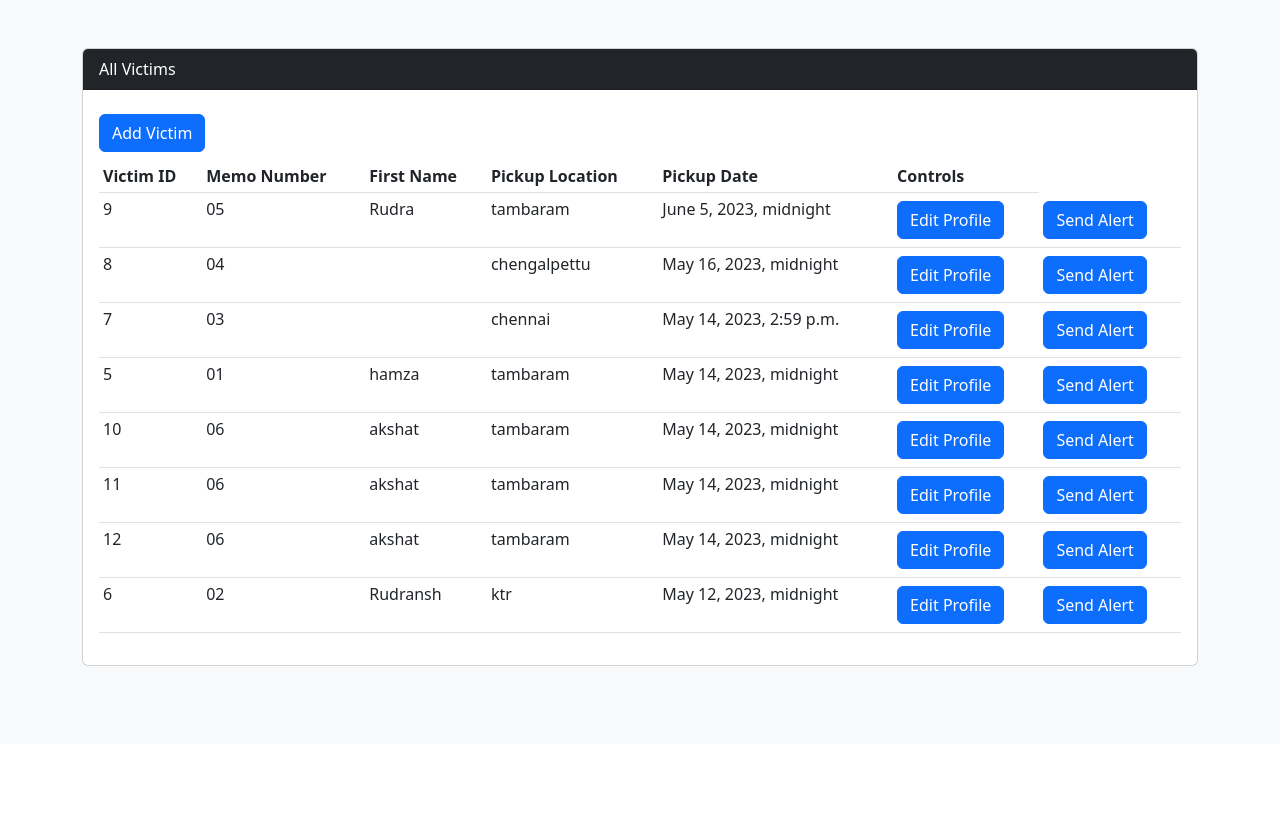
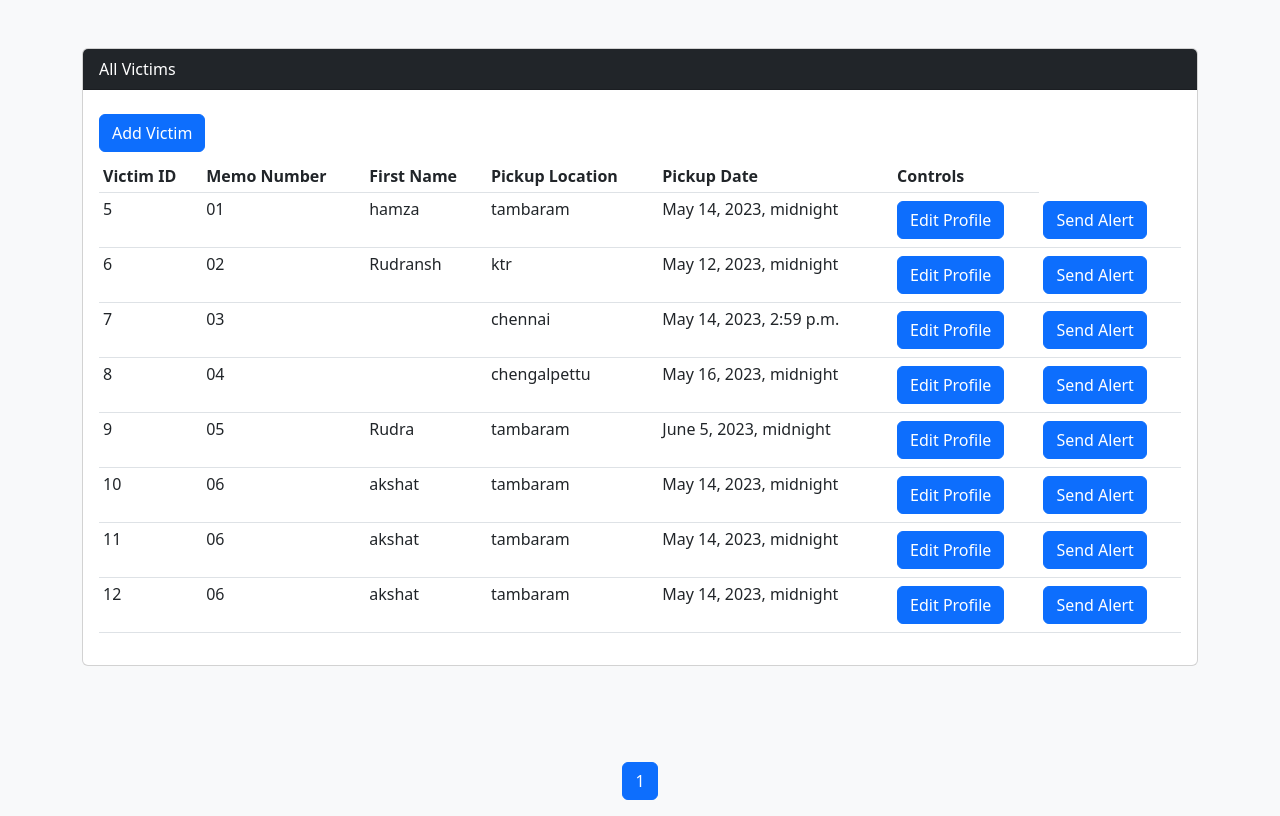
Before and after one commit to RudranshPandey/prakash-django-ver, a Django app: page /victims/index in a window 1280 px wide. Shown: the part 56-872 px from the top of the page. Before the commit the page ends 722 px from the top, so only its background shows below. Run offline with Django 3.2, Linux system fonts and the light colour scheme; data comes from the database, SQL or seed files in the repository; both versions use the stored data as it was after the commit; some libraries are stand-ins or nearby versions.

Commit message:
added Pagination

```diff
--- a/victims/models.py
+++ b/victims/models.py
@@ -1,6 +1,6 @@
 from django.db import models
 from django.utils.html import mark_safe
-
+import uuid
 # Create your models here.
 class All_profiles(models.Model):
     GENDER_LISTS=(
--- a/victims/templates/victims/index.html
+++ b/victims/templates/victims/index.html
@@ -20,7 +20,7 @@
                     </tr>
                 </thead>
                 <tbody>
-                    {% for victim in victims %}
+                    {% for victim in victims_per_page %}
                     <tr>
                         <td>{{victim.id}}</td>
                         <td>{{victim.memo_no}}</td>
@@ -35,10 +35,53 @@
                 </tbody>
 
             </table>
-
         </div>
         </div>
     </div>
 
 </div>
+<br/></br/>
+<nav aria-label="Page navigation example">
+    <ul class="pagination justify-content-center">
+
+
+{% if victims_per_page.has_previous %}
+<li class="page-item"><a class="page-link" href="/victims/index?page=1">&laquo First</a></li>
+<!--<li class="page-item"><a class="page-link" href="/victims/index?page={{victims_per_page.previous_page_number}}">Prev</a></li>
+-->
+{% endif %}
+
+{% if victims_per_page.number|add:'-2' > 1%}
+<li class="page-item"><a href="/victims/index?page={{victims_per_page.number|add:'-2'}}" class="page-link" >&hellip;</a></li>
+{% endif %}
+
+{% for i in victims_per_page.paginator.page_range %}
+{% if victims_per_page.number == i %}
+<li class="page-item active"><span class="page-link">{{ i }}</span class="sr-only"></li>
+{% elif i > victims_per_page.number|add:'-2' and i < victims_per_page.number|add:'2' %}
+<li class="page-item"><a href="/victims/index?page={{ i }}" class="page-link">{{ i }}</a></li>
+{% endif %}
+{% endfor %}
+
+{% if victims_per_page.paginator.num_pages > victims_per_page.number|add:'2' %}
+<li class="page-item"><span class="page-link"><a style="text-decoration:none;" href="/victims/index?page={{ victims_per_page.number|add:'-2'}}">&hellip;</a></span></li>
+<li class="page-item" ><a href="/victims/index?page={{i}}">{{i}}</a></li>
+<li class="page-item" ><a class="page-link" href="/victims/index?page={{victims_per_page.paginator.num_pages}}">{{victims_per_page.paginator.num_pages}}</a></li>
+{% endif %}
+
+{% if victims_per_page.has_next %}
+<!--
+<li class="page-item"><a class="page-link" href="/victims/index?page={{victims_per_page.next_page_number}}">Next</a></li>
+-->
+<li class="page-item"><a class="page-link" href="/victims/index?page={{victims_per_page.paginator.num_pages}}">Last &raquo</a></li>
+{% endif %}
+</ul>
+</nav>
 {% endblock %}
+
+
+<!-- This is pagination without limit
+{% for i in nums %}
+<li class="page-item"><a class="page-link" href="/victims/index?page={{forloop.counter}}">{{forloop.counter}}</a></li>
+{% endfor %}
+-->
--- a/victims/views.py
+++ b/victims/views.py
@@ -6,7 +6,7 @@ from .serializers import All_profilesSerializers
 from rest_framework.decorators import api_view
 from rest_framework.response import Response
 from rest_framework import status
-
+from django.core.paginator import Paginator
 
 def addvictim(request):
 
@@ -19,8 +19,12 @@ def addvictim(request):
     return render(request,"victims/add.html",{"form":form})
 
 def index(request):
-    victims = All_profiles.objects.all().order_by('-pickup_date')
-    return render(request,"victims/index.html",{"victims":victims})
+    victims = All_profiles.objects.all().order_by('-id')
+    p = Paginator(All_profiles.objects.all(),10)
+    page = request.GET.get('page')
+    victims_per_page = p.get_page(page)
+    nums = "a" * victims_per_page.paginator.num_pages
+    return render(request,"victims/index.html",{"victims":victims,'victims_per_page':victims_per_page,'nums' : nums})
 
 def update_view(request, pk):
     object = get_object_or_404(All_profiles,pk=pk)  # Use the passed pk argument instead of hardcoding it
```
Also changed, not shown: db.sqlite3.
